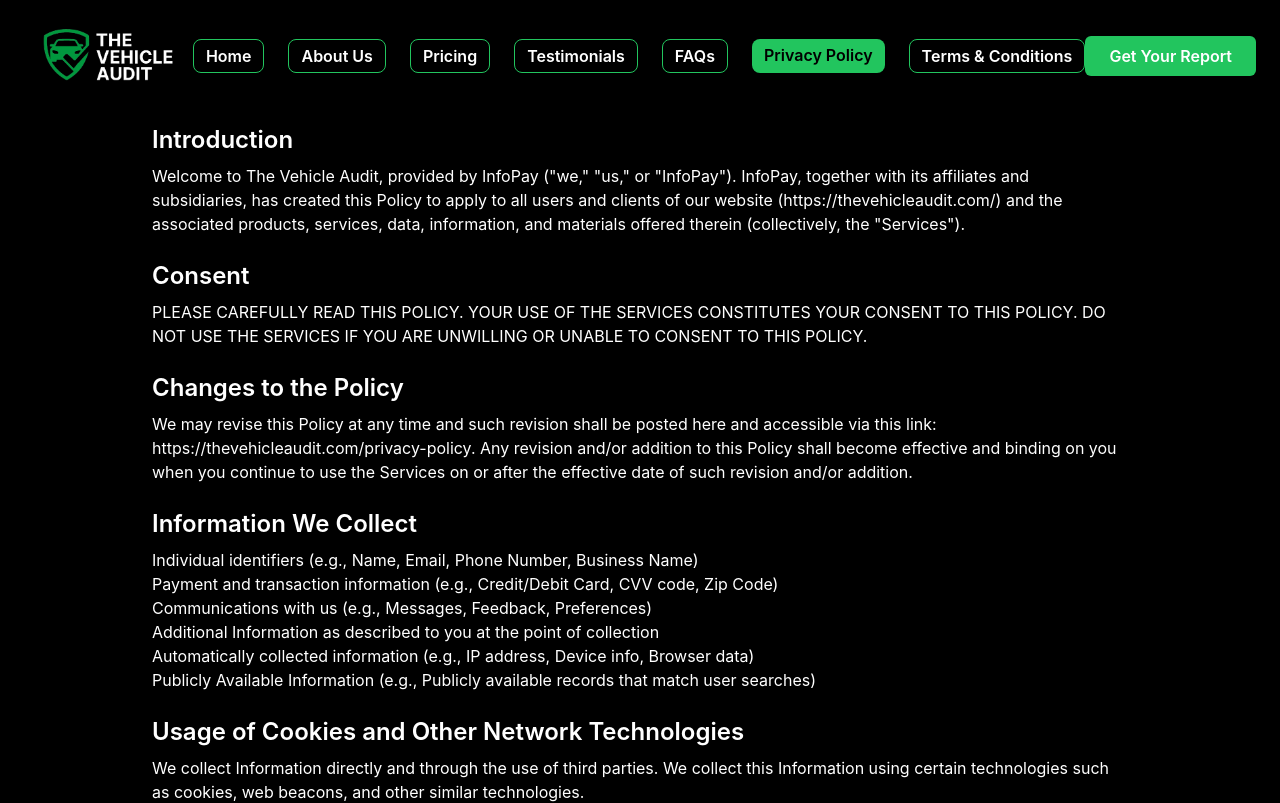
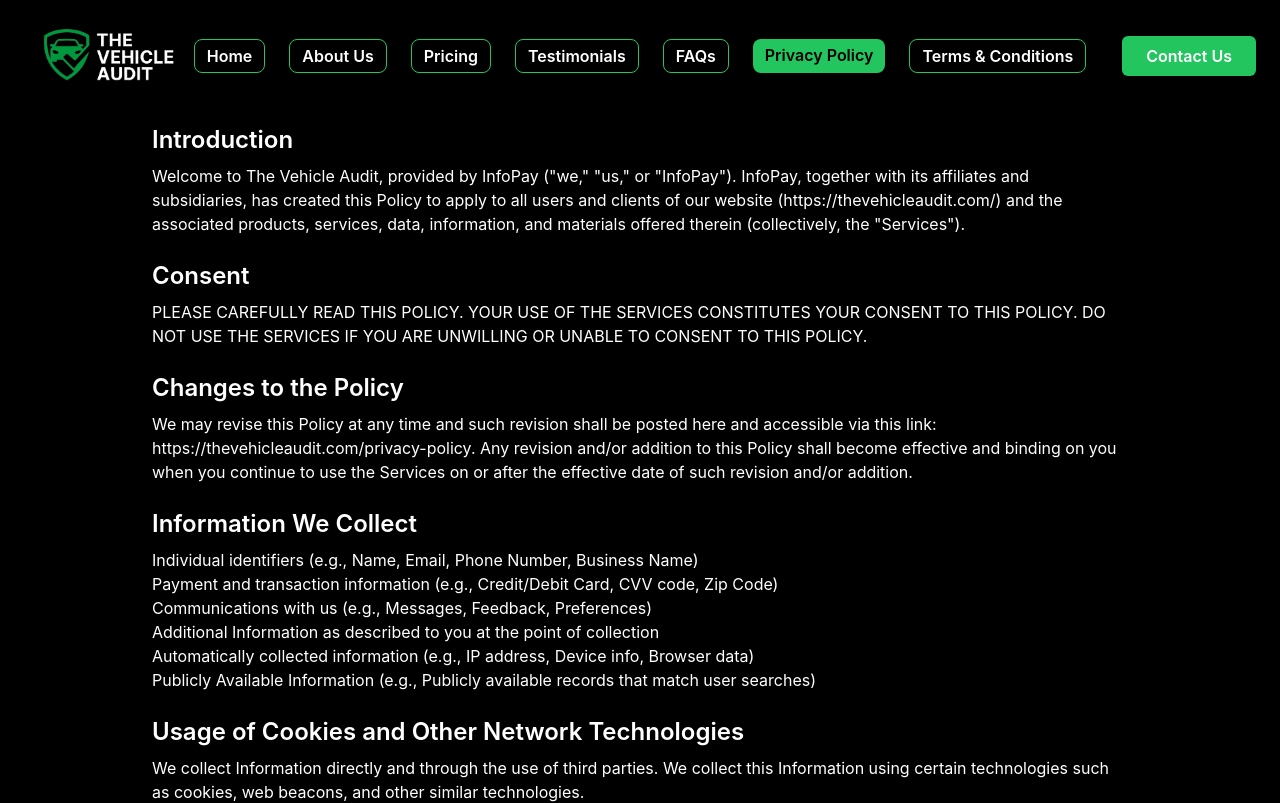
Before and after one commit to muhammadnoaman345/Get-carify, a Next.js app: page /privacy-policy in a window 1280 px wide. Shown: the top 803 px of the page. Built offline with nearby package versions, Linux system fonts and the light colour scheme.

Commit message:
Update Navbar.js

```diff
--- a/components/Navbar.js
+++ b/components/Navbar.js
@@ -53,7 +53,7 @@
       {/* ✅ CTA Button (desktop only) */}
       <div className="flex-1 hidden md:flex justify-end">
         <button className="bg-green-500 px-6 py-2 rounded-md font-semibold hover:bg-green-600 transition whitespace-nowrap">
-          Get Your Report
+          Contact Us
         </button>
       </div>
 
```
